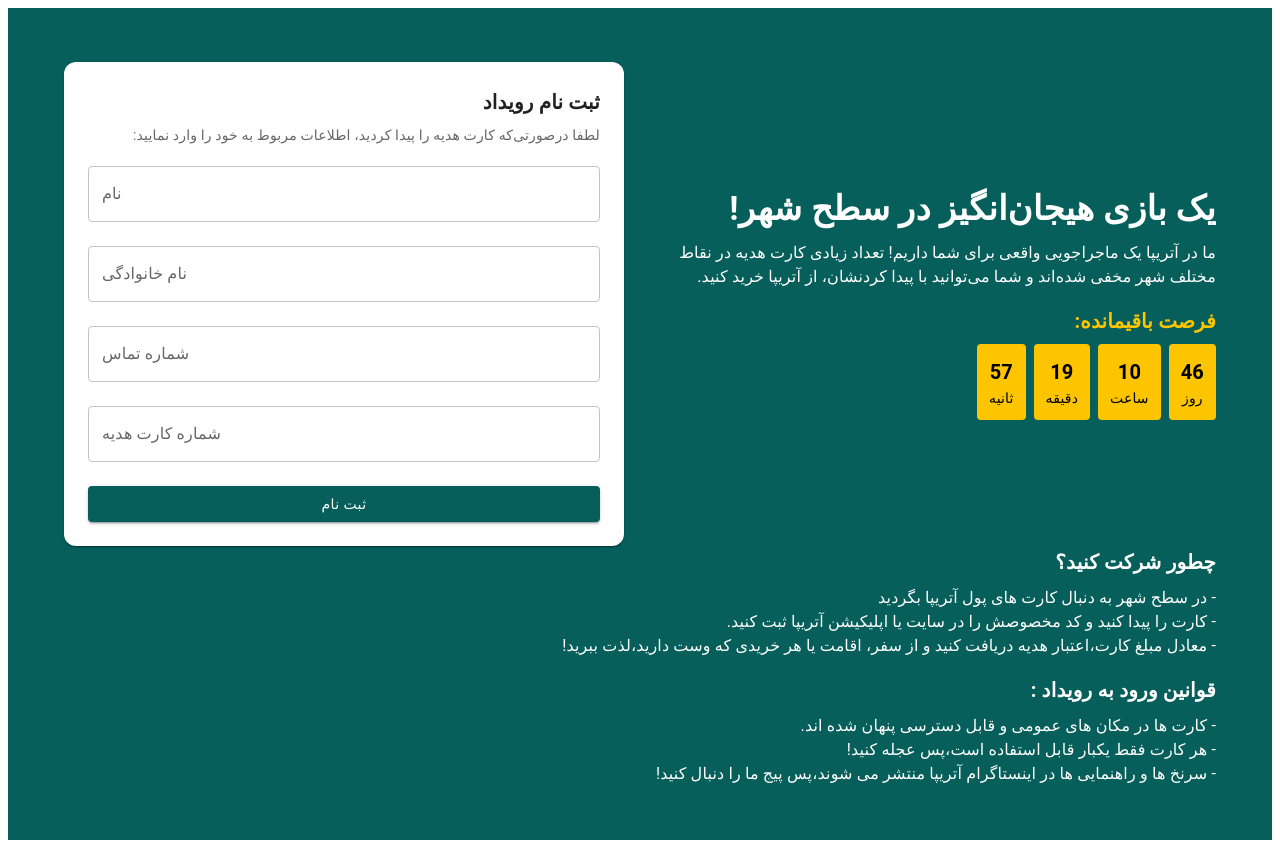
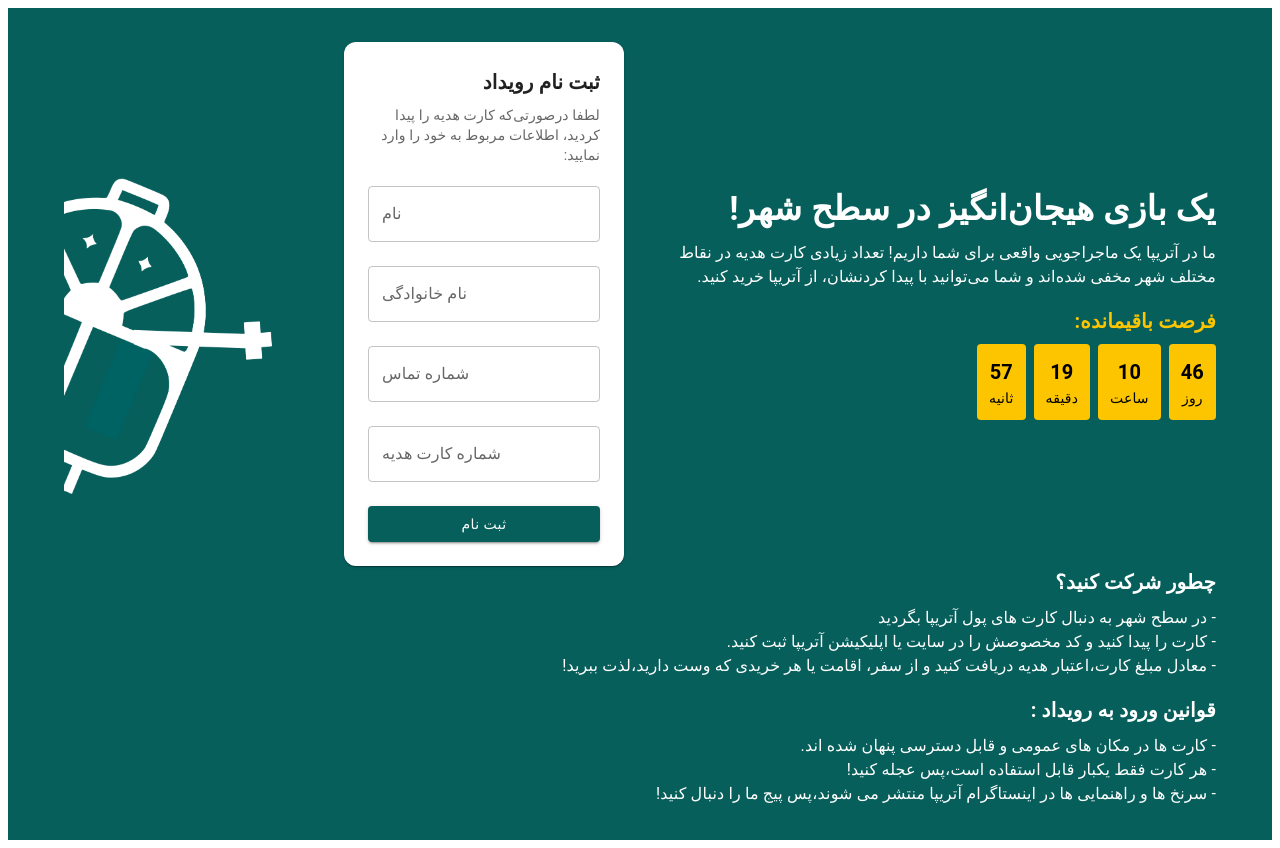
Before and after one commit to dylogedyloge/event, a React (Create React App) app: page / in a window 1280 px wide. Built offline with nearby package versions, Linux system fonts and the light colour scheme.

Commit message:
add robot picture

```diff
--- a/src/Event.jsx
+++ b/src/Event.jsx
@@ -50,9 +50,30 @@
             <EventTimer />
           </Box>
 
-          {/* Registration Form */}
-          <Box sx={{ flex: 1, width: { xs: "100%", md: "50%" } }}>
-            <EventForm />
+          {/* Registration Form & Image */}
+          <Box
+            sx={{
+              display: "flex",
+              flexDirection: {  md: "row" },
+              alignItems: "center",
+              flex: 1,
+
+              width: { xs: "100%", md: "50%" },
+            }}
+          >
+            {/* Registration Form */}
+            <Box sx={{ flex: 1 }}>
+              <EventForm />
+            </Box>
+
+            {/* Image */}
+            <Box sx={{ flex: 1, display: "flex", justifyContent: "center" }}>
+              <img
+                src="/atripa-robot.png"
+                alt="Event Registration"
+                style={{ maxWidth: "100%"}}
+              />
+            </Box>
           </Box>
         </Box>
         <Typography variant="h6" color="white" fontWeight="bold" sx={{ mb: 1 }}>
@@ -61,15 +82,33 @@
         <Typography variant="body1" color="white">
           - در سطح شهر به دنبال کارت های پول آتریپا بگردید
         </Typography>
-        <Typography variant="body1" color="white">-  کارت را پیدا کنید و کد مخصوصش را در سایت یا اپلیکیشن آتریپا ثبت کنید.</Typography>
-        <Typography variant="body1" color="white">- معادل مبلغ کارت،اعتبار هدیه دریافت کنید و از سفر، اقامت یا هر خریدی که وست دارید،لذت ببرید!</Typography>
+        <Typography variant="body1" color="white">
+          - کارت را پیدا کنید و کد مخصوصش را در سایت یا اپلیکیشن آتریپا ثبت
+          کنید.
+        </Typography>
+        <Typography variant="body1" color="white">
+          - معادل مبلغ کارت،اعتبار هدیه دریافت کنید و از سفر، اقامت یا هر خریدی
+          که وست دارید،لذت ببرید!
+        </Typography>
 
-        <Typography variant="h6" fontWeight="bold" color="white" sx={{ mt: 2 , mb: 1}}>
+        <Typography
+          variant="h6"
+          fontWeight="bold"
+          color="white"
+          sx={{ mt: 2, mb: 1 }}
+        >
           قوانین ورود به رویداد :
         </Typography>
-        <Typography variant="body1" color="white">- کارت ها در مکان های عمومی و قابل دسترسی پنهان شده اند.</Typography>
-        <Typography variant="body1" color="white">- هر کارت فقط یکبار قابل استفاده است،پس عجله کنید!</Typography>
-        <Typography variant="body1" color="white">- سرنخ ها و راهنمایی ها در اینستاگرام آتریپا منتشر می شوند،پس پیج ما را دنبال کنید!</Typography>
+        <Typography variant="body1" color="white">
+          - کارت ها در مکان های عمومی و قابل دسترسی پنهان شده اند.
+        </Typography>
+        <Typography variant="body1" color="white">
+          - هر کارت فقط یکبار قابل استفاده است،پس عجله کنید!
+        </Typography>
+        <Typography variant="body1" color="white">
+          - سرنخ ها و راهنمایی ها در اینستاگرام آتریپا منتشر می شوند،پس پیج ما
+          را دنبال کنید!
+        </Typography>
       </Container>
     </Box>
   );
```
Also changed, not shown: public/atripa-robot.png (added).
